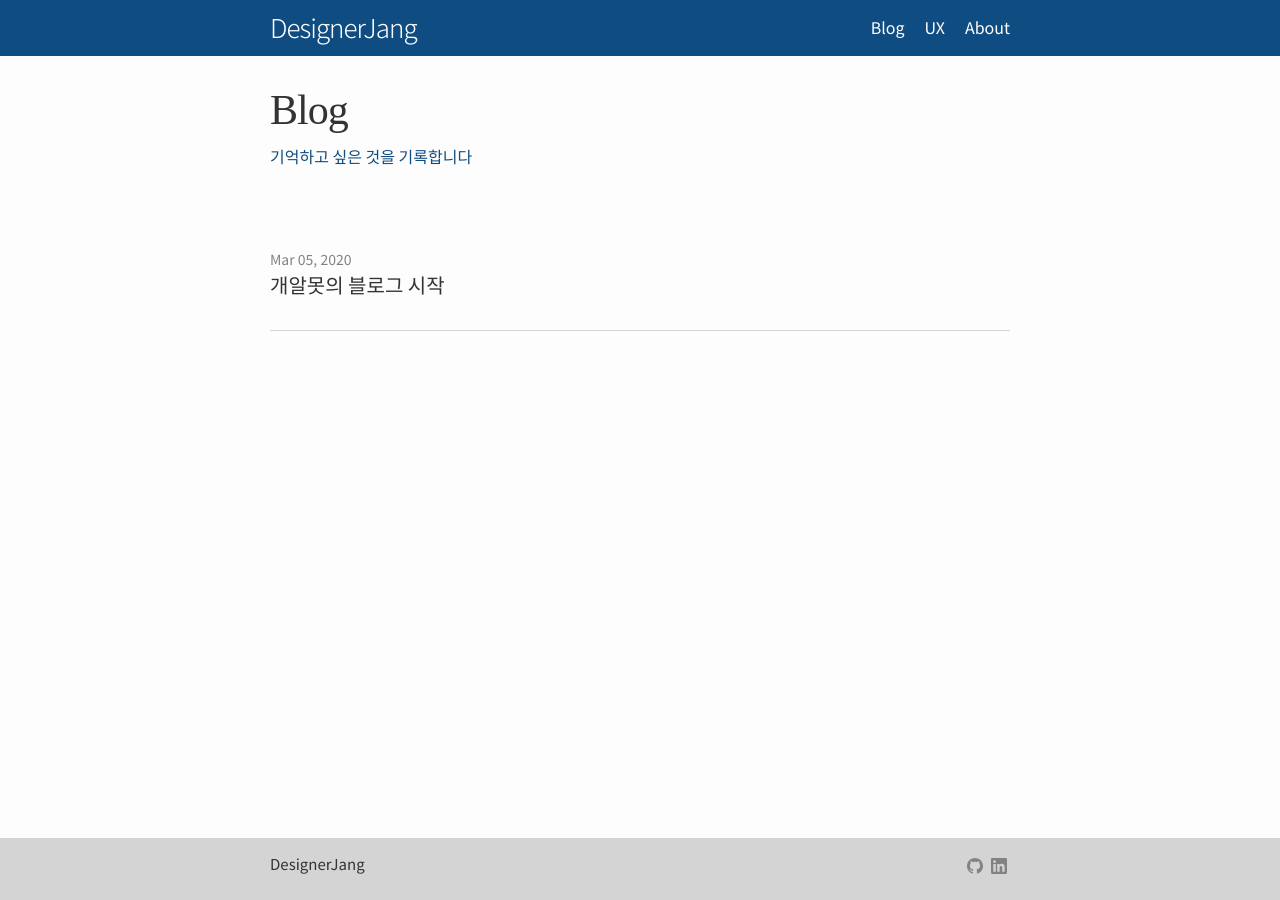
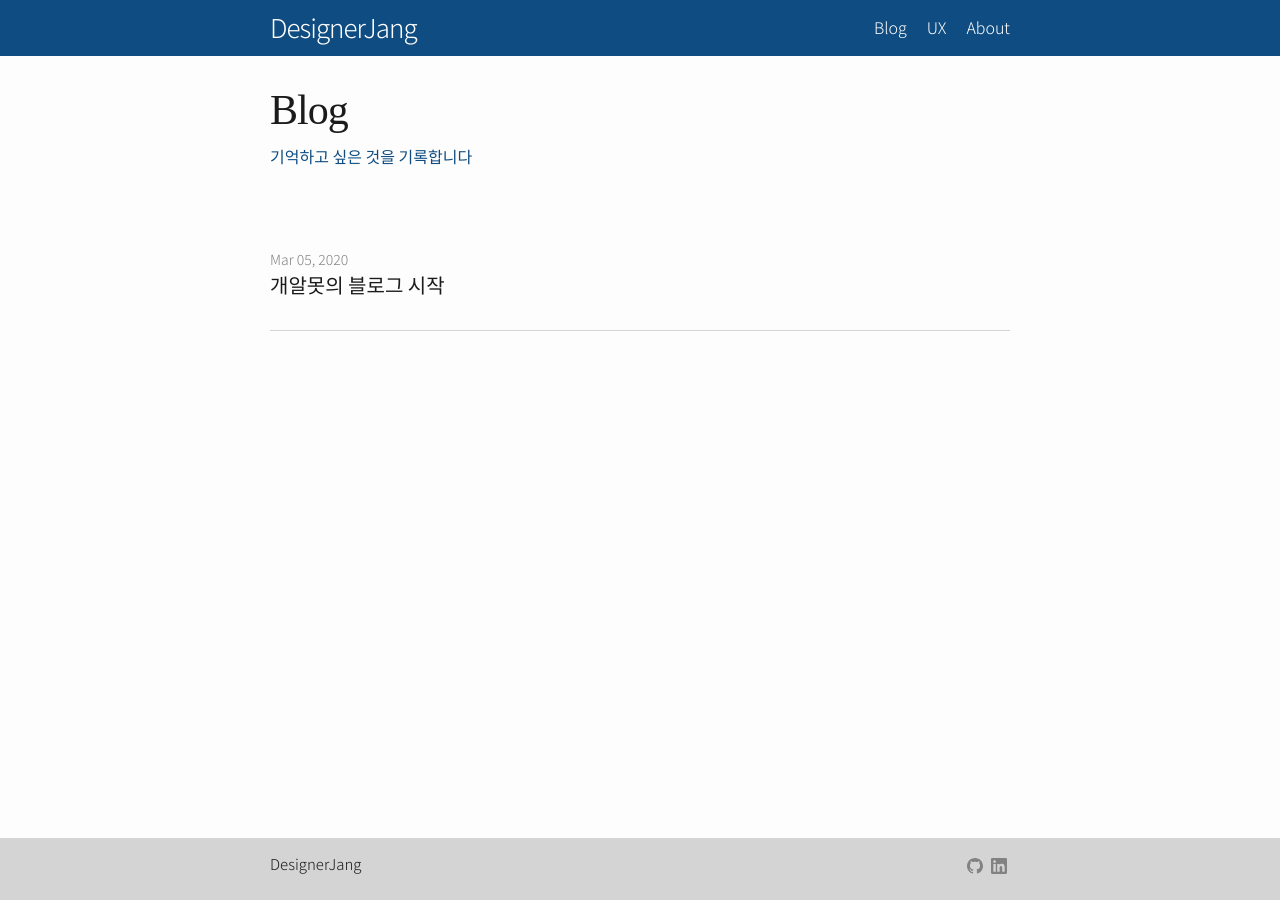
Before and after one commit to DesignerJJang/DesignerJJang.github.io, a Jekyll site: the page built from category/Blog.md, in a window 1280 px wide. Built offline with Jekyll 4.4.1, drawn with Linux system fonts in a browser that asks for light colours.

Commit message:
font color

```diff
--- a/_sass/minima/initialize.scss
+++ b/_sass/minima/initialize.scss
@@ -12,7 +12,7 @@ $base-font-family: "Noto Sans KR", "Noto Serif KR", sans-serif !default;
 //$base-font-family: -apple-system, BlinkMacSystemFont, "Segoe UI", "Segoe UI Symbol", "Segoe UI Emoji", "Apple Color Emoji", Roboto, Helvetica, Arial, sans-serif !default;
 $code-font-family: "Menlo", "Inconsolata", "Consolas", "Roboto Mono", "Ubuntu Mono", "Liberation Mono", "Courier New", monospace;
 $base-font-size:   16px !default;
-$base-font-weight: 400 !default;
+$base-font-weight: 200 !default;
 $small-font-size:  $base-font-size * 0.875 !default;
 $base-line-height: 1.5 !default;
 
--- a/_sass/minima/skins/classic.scss
+++ b/_sass/minima/skins/classic.scss
@@ -12,7 +12,7 @@ $brand-key-bg-color-dark: darken($brand-key-bg-color, 15%) !default;
 
 $white : #ffffff !default;
 
-$text-color:            #333333 !default;
+$text-color:            #1b1b1b !default;
 $background-color:      #fdfdfd !default;
 $code-background-color: #eef !default;
 
```
